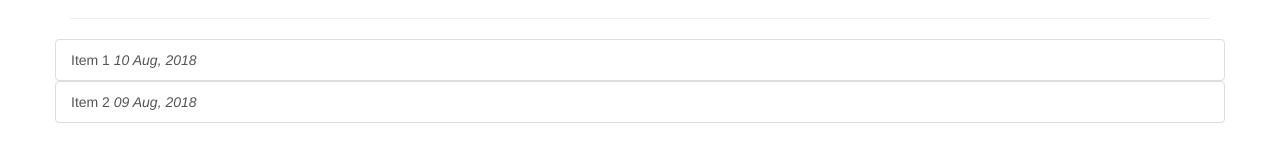
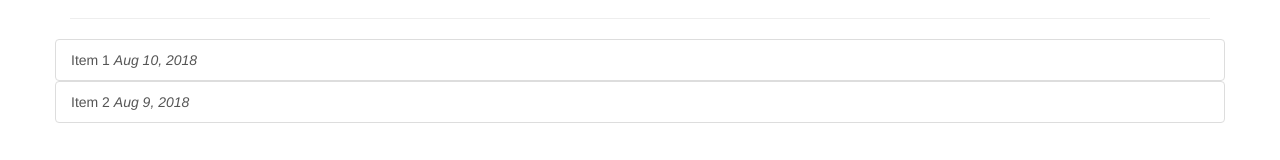
Before and after one commit to yogesh061/angular-todo-list, an Angular app: page / in a window 1280 px wide. Shown: the part 147-307 px from the top of the page. Built offline with nearby package versions, Linux system fonts and the light colour scheme.

Commit message:
Added date formatting pipe

```diff
--- a/src/app/list-item/list-item.component.html
+++ b/src/app/list-item/list-item.component.html
@@ -1,4 +1,4 @@
 <a class="list-group-item" href="#">
     {{item.name}}
-    <span style="font-style: italic">{{ item.addedOn }}</span>
+    <span style="font-style: italic">{{ item.addedOn | date }}</span>
 </a>
```
